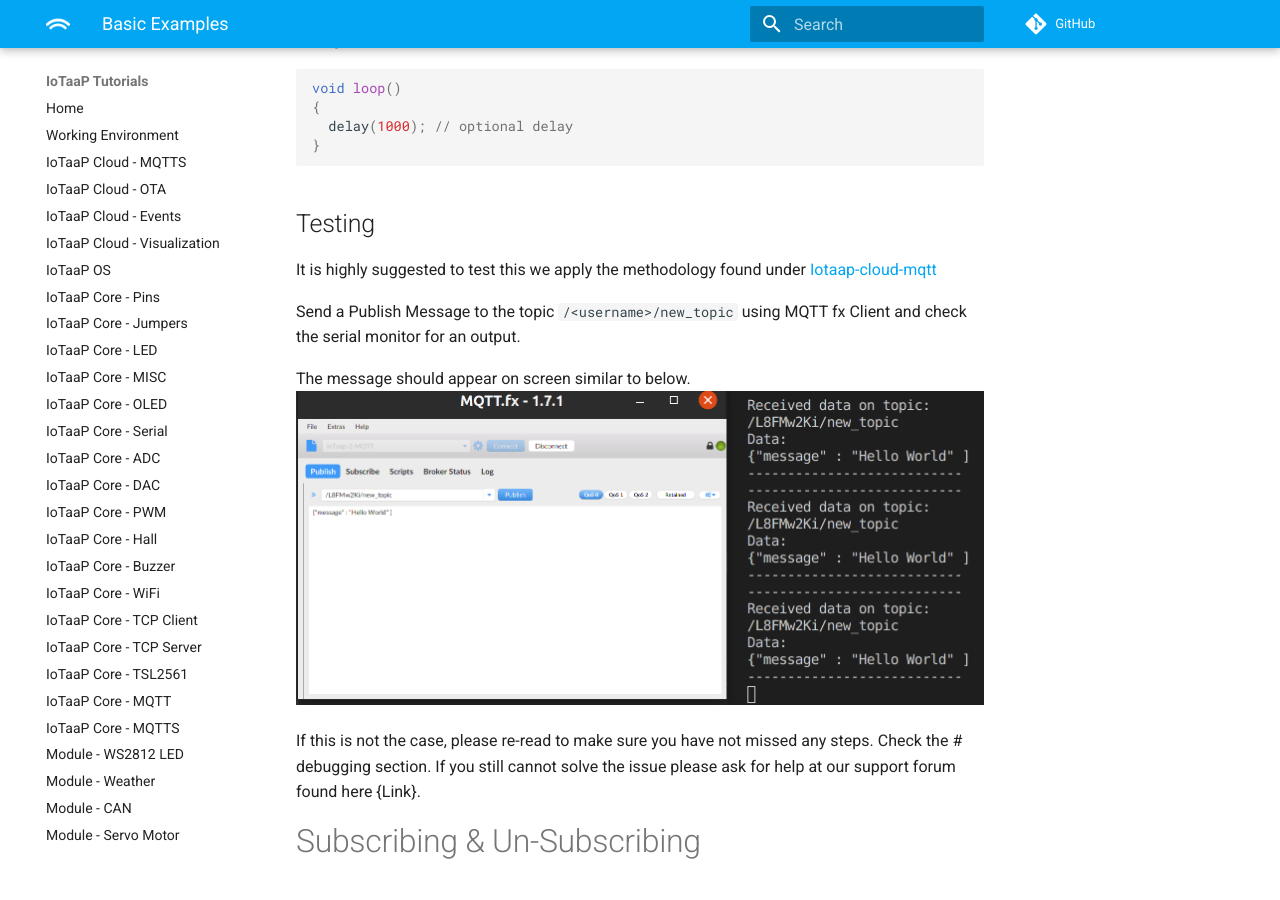
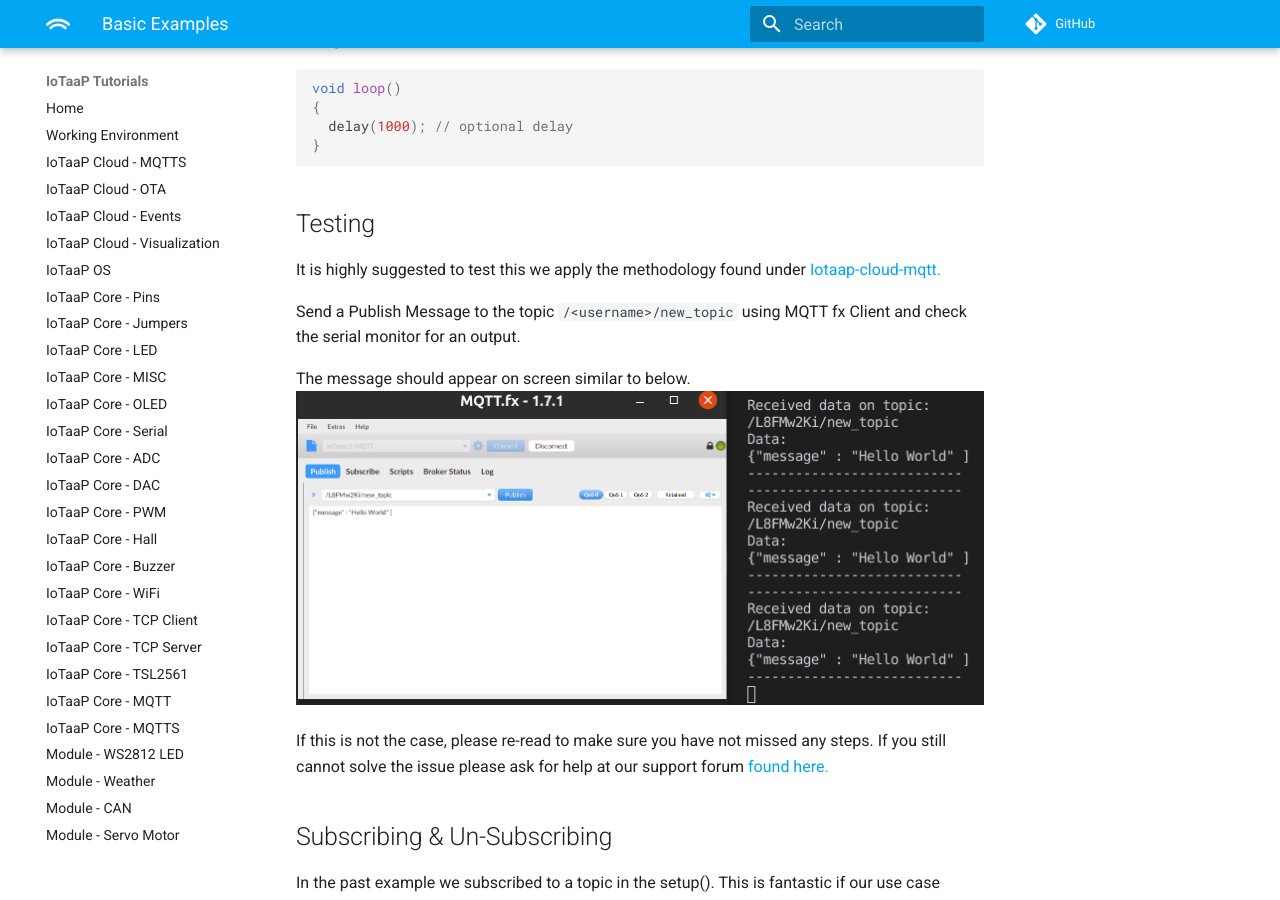
Before and after one commit to iotaap/tutorials, an MkDocs documentation site: the page built from docs/iotaap-os-mqtts-basics-subscribing.md, in a window 1280 px wide and 900 px high, scrolled down 2845 px. Built offline with MkDocs 1.6.1 and Material for MkDocs 9.7.7, drawn with Linux system fonts in a browser that asks for light colours; comment, search, counter and statistics services are not loaded; some of the changed text lies outside the part shown.

Commit message:
added links including forums

````diff
--- a/docs/iotaap-os-mqtts-basics-subscribing.md
+++ b/docs/iotaap-os-mqtts-basics-subscribing.md
@@ -115,7 +114,7 @@ void loop()
 ```
 
 ## Testing
-It is highly suggested to test this we apply the methodology found under [Iotaap-cloud-mqtt](https://docs.iotaap.io/docs-tutorials/iotaap-cloud-mqtt/#testing-with-mqttfx)
+It is highly suggested to test this we apply the methodology found under [Iotaap-cloud-mqtt.](https://docs.iotaap.io/docs-tutorials/iotaap-cloud-mqtt/#testing-with-mqttfx)
 
 Send a Publish Message to the topic `/<username>/new_topic` using MQTT fx Client and check the serial monitor for an output.
 
@@ -123,10 +122,10 @@ The message should appear on screen similar to below.
 ![successful receive](images/Successful_receive.png)
 
 
-If this is not the case, please re-read to make sure you have not missed any steps. Check the # debugging section. If you still cannot solve the issue please ask for help at our support forum found here {Link}.
+If this is not the case, please re-read to make sure you have not missed any steps. If you still cannot solve the issue please ask for help at our support forum [found here.](https://community.iotaap.io/c/support/6)
 
 
-# Subscribing & Un-Subscribing
+## Subscribing & Un-Subscribing
 
 In the past example we subscribed to a topic in the setup(). This is fantastic if our use case requires to always be subscribed to a topic.
 
@@ -168,7 +167,7 @@ void loop()
 }
 ```
 
-# Multiple Topics
+## Multiple Topics
 
 IoTaaP MQTT supports as many topics as the hardware can handle, they can be subscribed to in parallel and receive on multiple topics at once.
 
````
Also changed, not shown: other parts of docs/iotaap-os-mqtts-basics-subscribing.md (+1 -2 lines).
